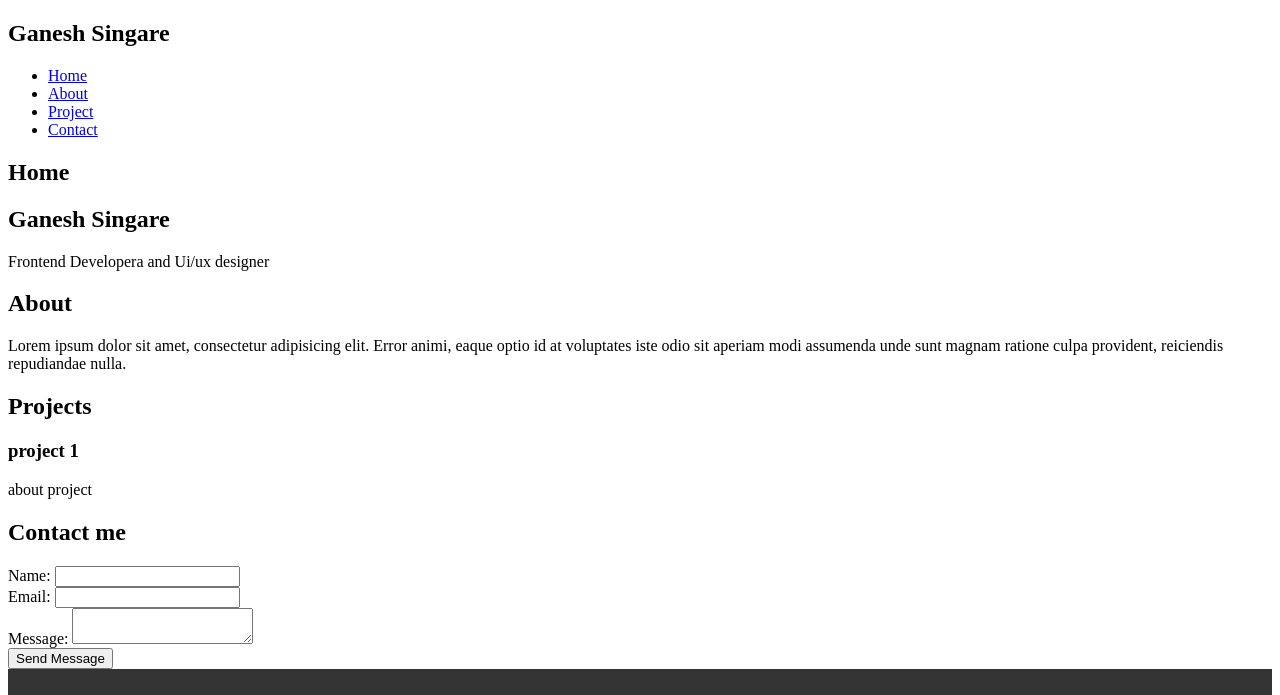
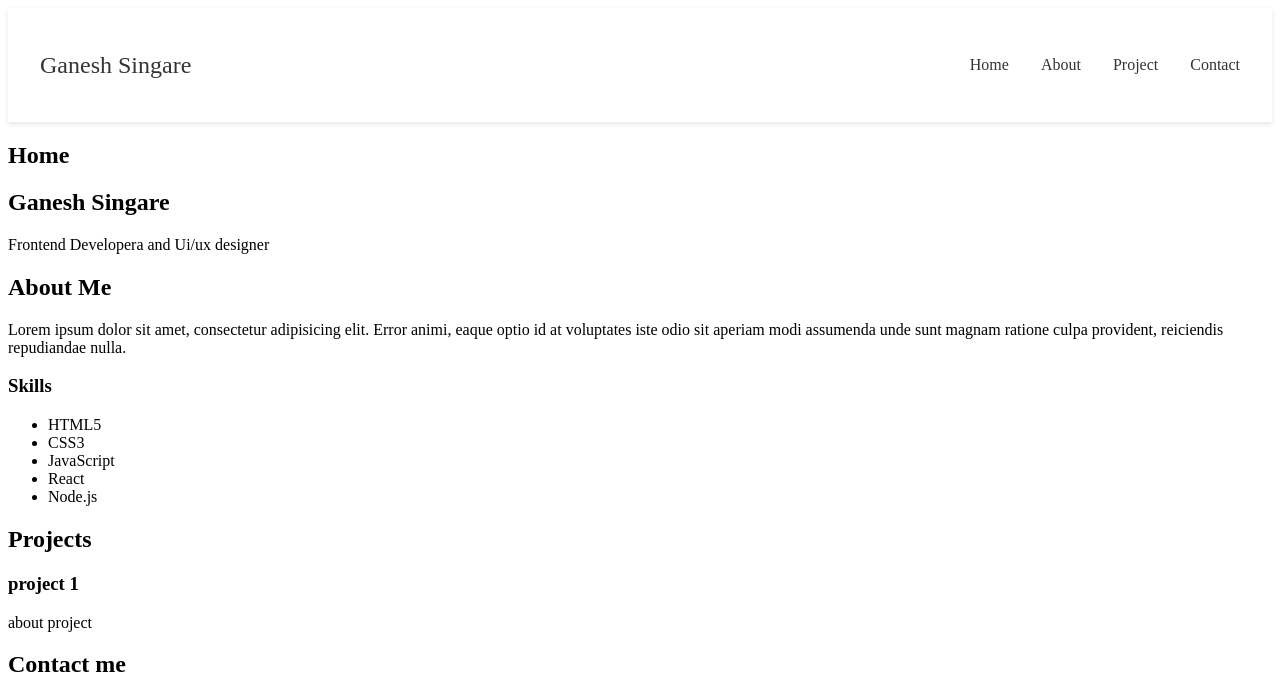
Before and after one commit to geniussingare/portfolio-html, a plain HTML site: page index.html in a window 1280 px wide. Shown: the top 695 px of the page. Drawn offline with Linux system fonts and the light colour scheme; a script that the page names is missing.

Commit message:
updated nav menu with styling

```diff
--- /dev/null
+++ b/css/main.css
@@ -0,0 +1,69 @@
+.footer{
+    background-color: #333;
+    color: white !important;
+    padding: 2rem 0;
+    text-align: center;
+    margin-top: auto;
+}
+.social-media-link ul{
+    list-style: none;
+    padding: 0;
+    display: flex;
+    justify-content: center;
+    gap: 1.5rem;
+    margin-bottom: 1.5rem;
+}
+.social-media-links a{
+    color: white;
+    transition: color 0.3s ease;
+    text-decoration: none ;
+    font-size: 1.5rem ;
+
+
+}
+.social-media-links a:hover{
+    color: #007bff;
+}
+.copyright{
+    font-size: 0.9rem;
+    color: #ccc;
+}
+.header{
+    background-color: #ffffff;
+    padding:  1rem;
+    box-shadow: 0 2px 5px rgba(0,0,0,0.1);
+}
+.nav-container {
+    background-color: var(#007bff);
+    padding: 1rem;
+  }
+
+  .nav-content {
+    max-width: 1200px;
+    margin: 0 ;
+    display: flex;
+    justify-content: space-between;
+    align-items: center;
+  }
+.logo a{
+    text-decoration: none;
+    margin: 0;
+    font-size: 1.5rem;
+    color: #333;
+
+}
+.nav-links{
+    list-style: none;
+    padding: 0;
+    display: flex;
+    gap: 2rem ;
+}
+.nav-links a{
+    text-decoration:  none;
+    color: #333;
+    font-weight: 500;
+    transition: color 0.3s ease;
+}
+.nav-links a:hover{
+    color: #007bff;
+}
--- a/index.html
+++ b/index.html
@@ -7,15 +7,17 @@
     <title>Portfolio Website</title>
     <meta name='viewport' content='width=device-width, initial-scale=1'>
     <link rel="stylesheet" href="https://cdnjs.cloudflare.com/ajax/libs/font-awesome/6.5.1/css/all.min.css">
-    <link rel='stylesheet' type='text/css' media='screen' href='main.css'>
+    <link rel='stylesheet' type='text/css' media='screen' href='./css/main.css'>
     <script src='main.js'></script>
 </head>
 
 <body>
-    <header>
-        <nav role="navigation" aria-label="Main Navigation">
-            <div class="site-title">
-                <h1>Ganesh Singare</h1>
+    <header class="header">
+
+        <nav role="navigation" class="nav-container" aria-label="Main Navigation">
+            <div class="nav-content">
+            <div class="logo" >
+                <a href="#Home">  Ganesh Singare </a>
             </div>
             <ul class="nav-links">
                 <li> <a href="#Home" class="nav-link">Home</a> </li>
@@ -23,7 +25,9 @@
                 <li> <a href="#Project" class="nav-link">Project</a> </li>
                 <li> <a href="#Conntact" class="nav-link">Contact</a> </li>
             </ul>
+        </div>
         </nav>
+
     </header>
     <main>
         <!-- Home Section -->
@@ -43,7 +47,7 @@
         <!-- About Section-->
         <section id="About" class="section">
             <h2 class="section-title">
-                About
+                About Me
             </h2>
             <div class="about-content">
                 <p>
@@ -51,6 +55,16 @@
                     iste odio sit aperiam modi assumenda unde sunt magnam ratione culpa provident, reiciendis
                     repudiandae nulla.
                 </p>
+            </div>
+            <div class="skills">
+                <h3>Skills</h3>
+                <ul>
+                    <li>HTML5</li>
+                    <li>CSS3</li>
+                    <li>JavaScript</li>
+                    <li>React</li>
+                    <li>Node.js</li>
+                </ul>
             </div>
         </section>
         <!-- Project Section-->
@@ -110,6 +124,7 @@
             <p>&copy;2025 Ganesh Singare. All right reserved.</p>
         </div>
     </footer>
+    <script src="./js/script.js"></script>
 </body>
 
 </html>
--- a/main.css
+++ /dev/null
@@ -1,30 +0,0 @@
-.footer{
-    background-color: #333;
-    color: white !important;
-    padding: 2rem 0;
-    text-align: center;
-    margin-top: auto;
-}
-.social-media-link ul{
-    list-style: none;
-    padding: 0;
-    display: flex;
-    justify-content: center;
-    gap: 1.5rem;
-    margin-bottom: 1.5rem;
-}
-.social-media-links a{
-    color: white;
-    transition: color 0.3s ease;
-    text-decoration: none ;
-    font-size: 1.5rem ;
-
-
-}
-.social-media-links a:hover{
-    color: #007bff;
-}
-.copyright{
-    font-size: 0.9rem;
-    color: #ccc;
-}
```
Also changed, not shown: js/script.js (added).
